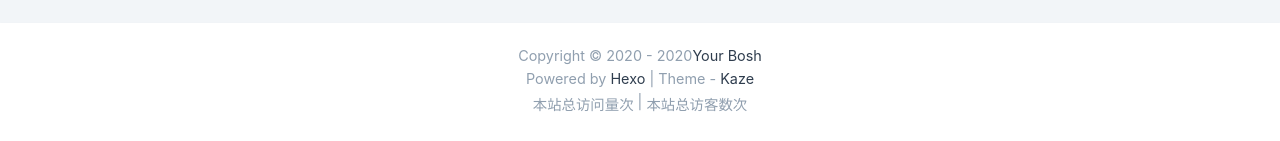
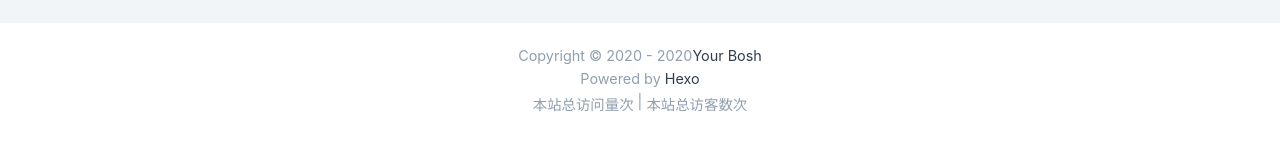
Before and after one commit to slayersbosh/slayersbosh.github.io, a plain HTML site: page 2020/09/17/hello-world/index.html in a window 1280 px wide. Shown: the part 1284-1425 px from the top of the page. Drawn offline with Linux system fonts and the light colour scheme; some packages are replaced by stand-ins of ours; a script that the page names is missing; a small style sheet from the web is missing.

Commit message:
Site updated: 2020-09-17 22:32:57

```diff
--- a/2020/09/17/hello-world/index.html
+++ b/2020/09/17/hello-world/index.html
@@ -309,13 +309,7 @@
       <a href="https://hexo.io/" class="footer-link" target="_blank" rel="nofollow noopener noreferrer">&nbsp;Hexo </a>
 
 
-      <span>&nbsp;|&nbsp;</span>
 
-
-
-      Theme -
-      <a href="https://github.com/theme-kaze" class="footer-link" target="_blank"
-        rel="nofollow noopener noreferrer">&nbsp;Kaze</a>
 
     </div>
 
```
Also changed, not shown: 2020/09/17/美团外卖活动/index.html (+0 -6 lines), about/index.html (+0 -6 lines), archives/2020/09/index.html (+0 -6 lines), archives/2020/index.html (+0 -6 lines), archives/index.html (+0 -6 lines), categories/index.html (+0 -6 lines), index.html (+0 -6 lines), links/index.html (+0 -6 lines), tags/index.html (+0 -6 lines).
